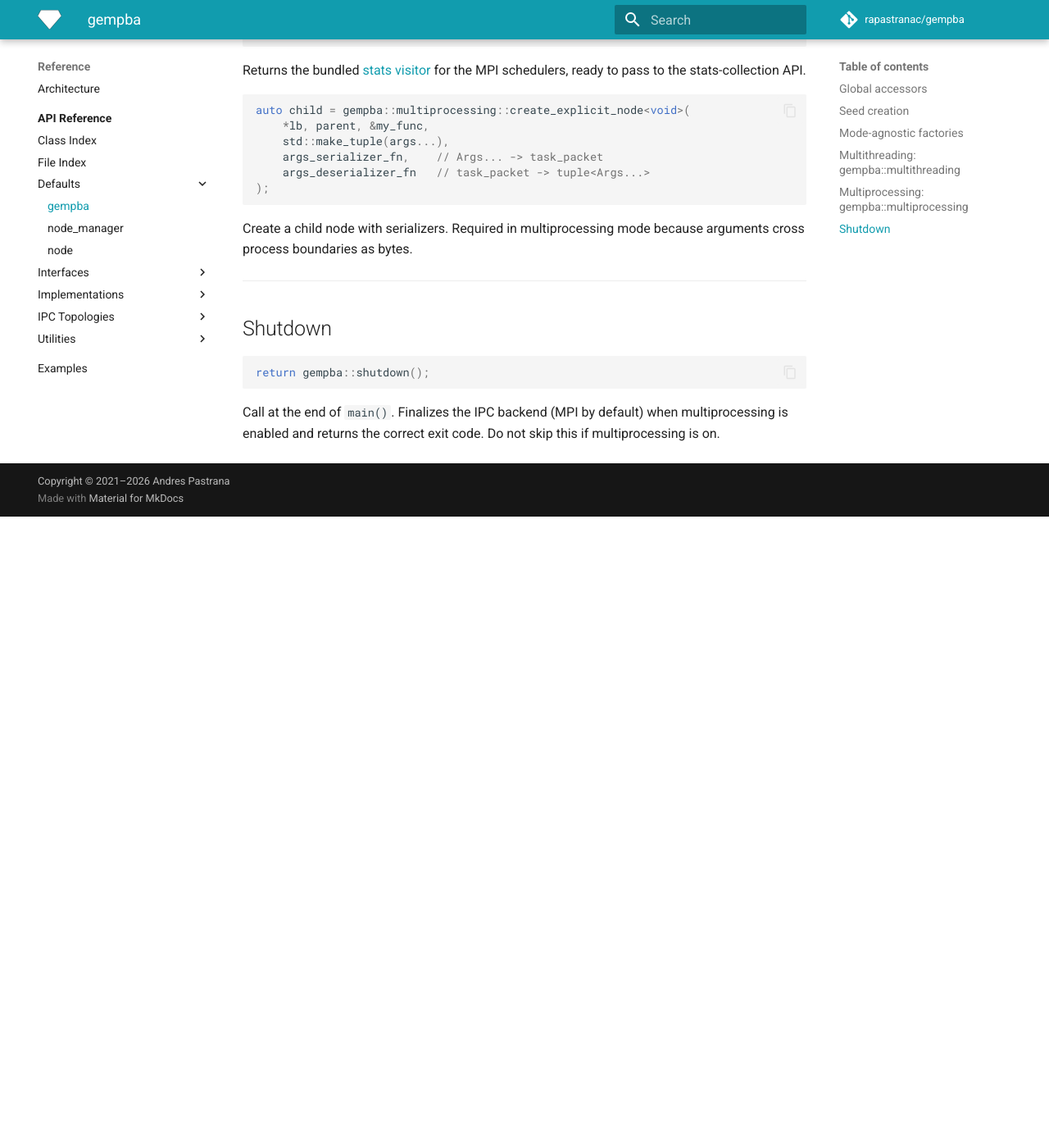
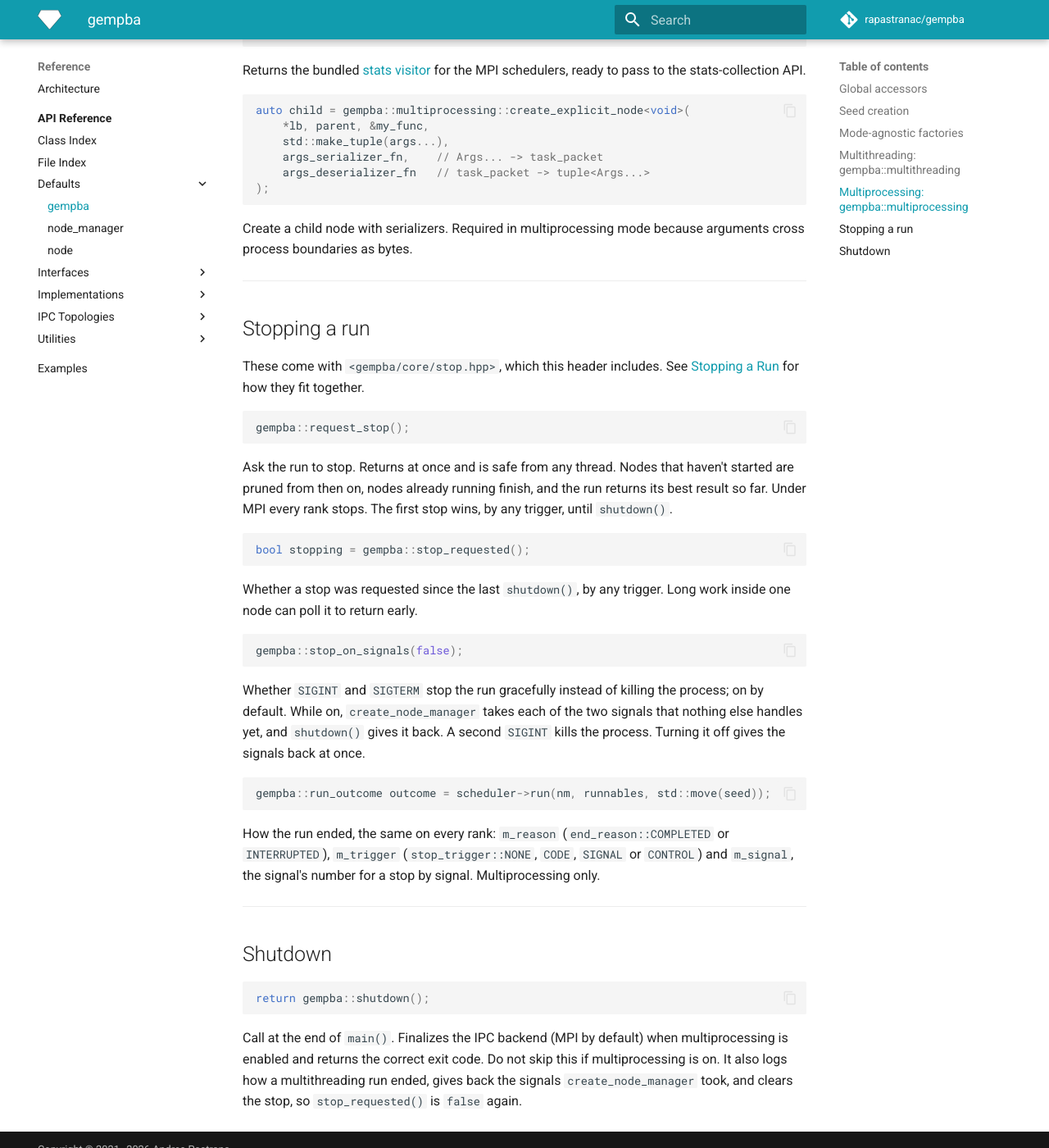
Before and after one commit to rapastranac/gempba-docs, an MkDocs documentation site: the page built from docs/reference/defaults/gempba-hpp.md, in a window 1280 px wide and 1400 px high, scrolled down 2869 px. Shown: the whole window at 82% size. Built offline with MkDocs 1.6.1 and Material for MkDocs 9.7.7, drawn with Linux system fonts in a browser that asks for light colours; comment, search, counter and statistics services are not loaded; before the commit the page ends 3499 px from its top, so only the background shows below that.

Commit message:
#465 docs: List the stop functions in the gempba facade reference
- New Stopping a run section: request_stop(), stop_requested(), stop_on_signals(bool) and the run_outcome scheduler::run returns
- Shutdown also logs how a multithreading run ended, gives the signals back and clears the stop
- Also rewrites text merged before this tracker: rapastranac/gempba-docs#8

````diff
--- a/docs/reference/defaults/gempba-hpp.md
+++ b/docs/reference/defaults/gempba-hpp.md
@@ -149,10 +149,40 @@ Create a child node with serializers. Required in multiprocessing mode because a
 
 ---
 
+## Stopping a run
+
+These come with `<gempba/core/stop.hpp>`, which this header includes. See [Stopping a Run](../../stopping-a-run.md) for how they fit together.
+
+```cpp
+gempba::request_stop();
+```
+
+Ask the run to stop. Returns at once and is safe from any thread. Nodes that haven't started are pruned from then on, nodes already running finish, and the run returns its best result so far. Under MPI every rank stops. The first stop wins, by any trigger, until `shutdown()`.
+
+```cpp
+bool stopping = gempba::stop_requested();
+```
+
+Whether a stop was requested since the last `shutdown()`, by any trigger. Long work inside one node can poll it to return early.
+
+```cpp
+gempba::stop_on_signals(false);
+```
+
+Whether `SIGINT` and `SIGTERM` stop the run gracefully instead of killing the process; on by default. While on, `create_node_manager` takes each of the two signals that nothing else handles yet, and `shutdown()` gives it back. A second `SIGINT` kills the process. Turning it off gives the signals back at once.
+
+```cpp
+gempba::run_outcome outcome = scheduler->run(nm, runnables, std::move(seed));
+```
+
+How the run ended, the same on every rank: `m_reason` (`end_reason::COMPLETED` or `INTERRUPTED`), `m_trigger` (`stop_trigger::NONE`, `CODE`, `SIGNAL` or `CONTROL`) and `m_signal`, the signal's number for a stop by signal. Multiprocessing only.
+
+---
+
 ## Shutdown
 
 ```cpp
 return gempba::shutdown();
 ```
 
-Call at the end of `main()`. Finalizes the IPC backend (MPI by default) when multiprocessing is enabled and returns the correct exit code. Do not skip this if multiprocessing is on.
+Call at the end of `main()`. Finalizes the IPC backend (MPI by default) when multiprocessing is enabled and returns the correct exit code. Do not skip this if multiprocessing is on. It also logs how a multithreading run ended, gives back the signals `create_node_manager` took, and clears the stop, so `stop_requested()` is `false` again.
````
